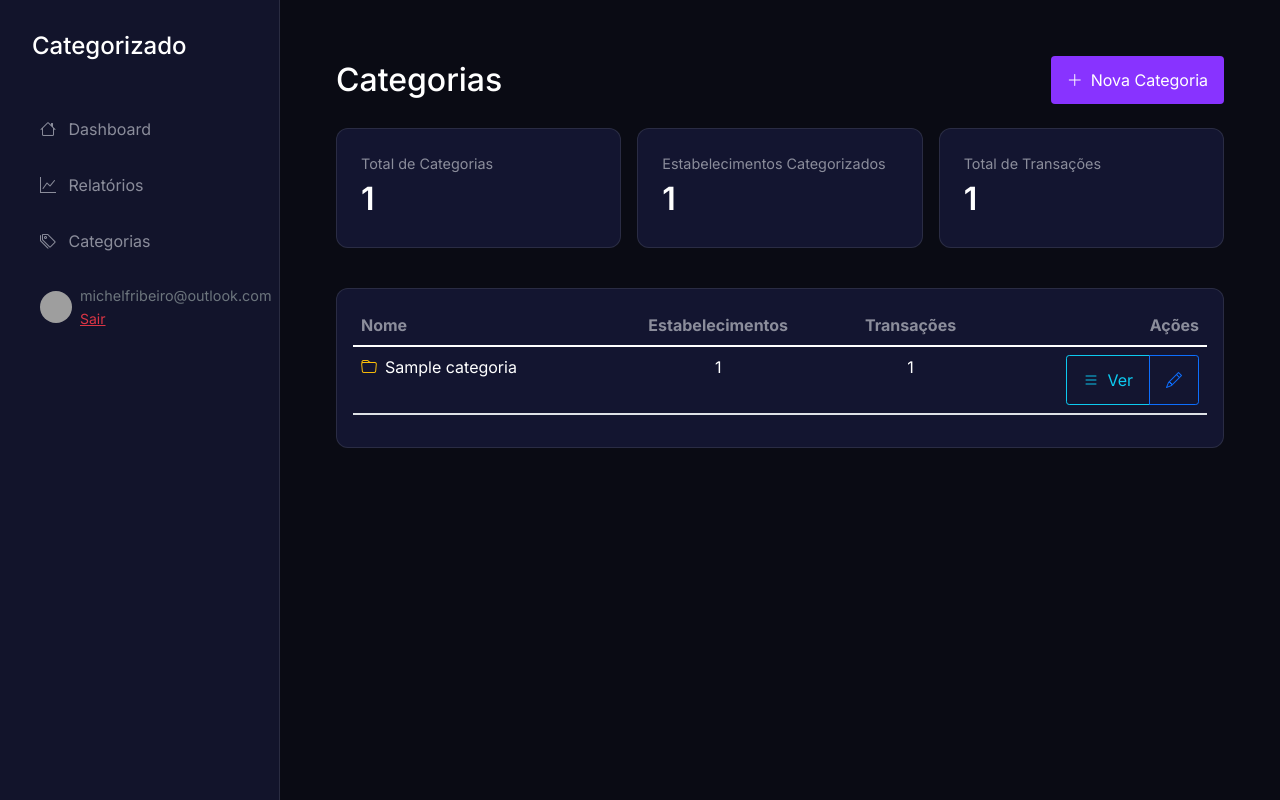
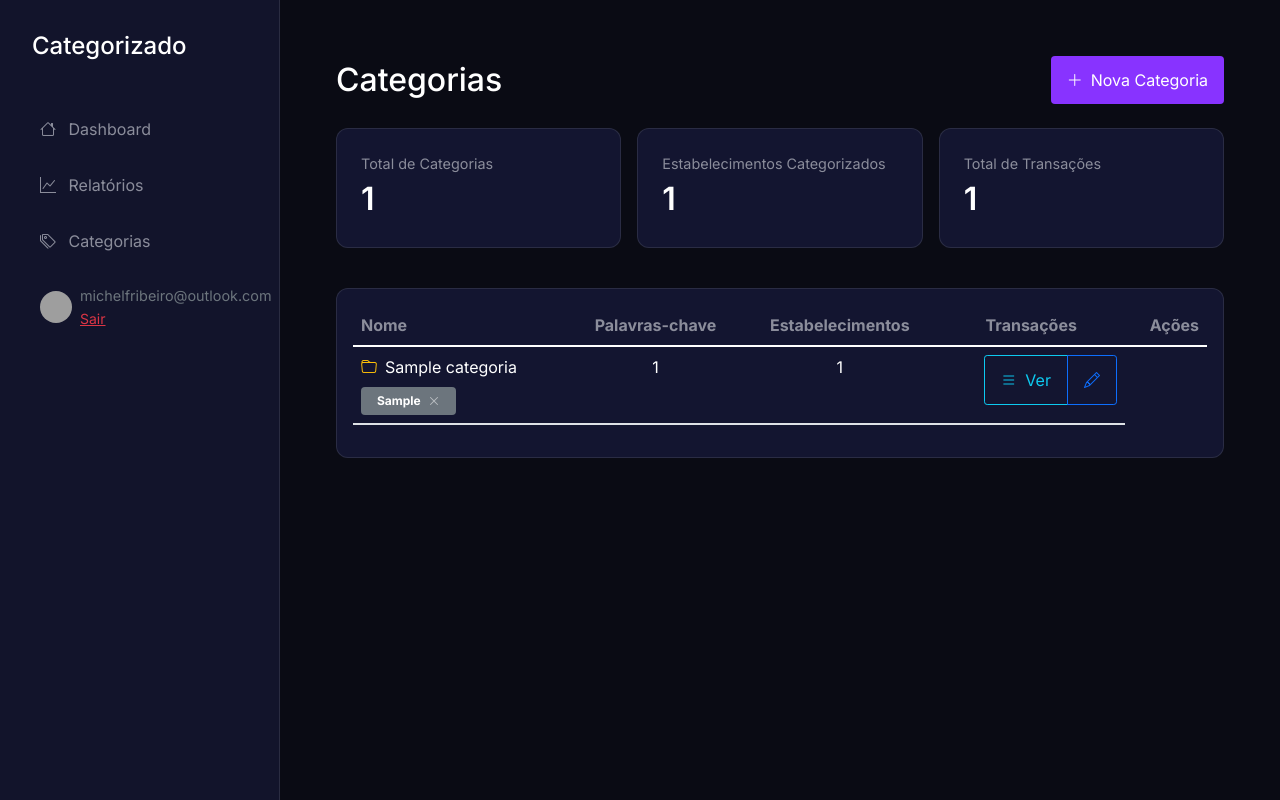
Before and after one commit to 1985michelfr/categorizado, a Flask app: page /categorias in a window 1280 px wide. Run offline with Flask 2, Linux system fonts and the light colour scheme; a user stored in the database is signed in; tables that the repository leaves empty hold one stand-in row (values such as "Sample post"); some libraries are stand-ins or nearby versions; grey boxes are pictures that could not be loaded.

Commit message:
melhorias para categorizar também por palavras chave

```diff
--- a/app.py
+++ b/app.py
@@ -45,6 +45,7 @@ class Categoria(db.Model):
     nome = db.Column(db.String(100), nullable=False)
     usuario_id = db.Column(db.Integer, db.ForeignKey('usuario.id'), nullable=False)
     estabelecimentos = db.relationship('Estabelecimento', backref='categoria', lazy=True)
+    palavras_chave = db.relationship('PalavraChaveCategoria', backref='categoria', lazy=True)
 
     __table_args__ = (
         db.UniqueConstraint('nome', 'usuario_id', name='unique_nome_usuario'),
@@ -68,6 +69,16 @@ class Transacao(db.Model):
     categoria_id = db.Column(db.Integer, db.ForeignKey('categoria.id'))
     usuario_id = db.Column(db.Integer, db.ForeignKey('usuario.id'), nullable=False)
 
+class PalavraChaveCategoria(db.Model):
+    id = db.Column(db.Integer, primary_key=True)
+    palavra_chave = db.Column(db.String(100), nullable=False)
+    categoria_id = db.Column(db.Integer, db.ForeignKey('categoria.id'), nullable=False)
+    usuario_id = db.Column(db.Integer, db.ForeignKey('usuario.id'), nullable=False)
+
+    __table_args__ = (
+        db.UniqueConstraint('palavra_chave', 'usuario_id', name='unique_palavra_usuario'),
+    )
+
 with app.app_context():
     db.create_all()
 
@@ -79,11 +90,14 @@ def index():
     estabelecimentos = Estabelecimento.query.filter_by(usuario_id=current_user.id).all()
     transacoes = Transacao.query.filter_by(usuario_id=current_user.id).order_by(Transacao.data.desc()).limit(10).all()
 
-    # Calcula total do ano atual
+    # Calcula total dos últimos 12 meses
     hoje = datetime.now()
-    total_ano_atual = db.session.query(func.sum(Transacao.valor)).filter(
+    data_inicio = hoje - timedelta(days=365)  # 12 meses atrás
+
+    total_12_meses = db.session.query(func.sum(Transacao.valor)).filter(
         Transacao.usuario_id == current_user.id,
-        func.extract('year', Transacao.data) == hoje.year
+        Transacao.data >= data_inicio,
+        Transacao.data <= hoje
     ).scalar() or 0
 
     # Dados para o gráfico de gastos por mês
@@ -145,11 +159,22 @@ def index():
                          estabelecimentos=estabelecimentos,
                          transacoes=transacoes,
                          tem_pendentes=tem_pendentes,
-                         total_ano_atual=total_ano_atual,
+                         total_12_meses=total_12_meses,
                          labels_meses=labels_meses,
                          valores_meses=valores_meses,
                          labels_categorias=labels_categorias,
                          valores_categorias=valores_categorias)
+
+def encontrar_categoria_por_palavra_chave(estabelecimento, usuario_id):
+    """Busca uma categoria baseada nas palavras-chave cadastradas"""
+    palavras_chave = PalavraChaveCategoria.query.filter_by(
+        usuario_id=usuario_id
+    ).all()
+
+    for palavra in palavras_chave:
+        if palavra.palavra_chave.lower() in estabelecimento.lower():
+            return palavra.categoria_id
+    return None
 
 @app.route('/upload', methods=['POST'])
 @login_required
@@ -233,14 +258,15 @@ def upload_file():
                         else:
                             raise Exception(f'Formato de data não reconhecido: {data_str}')
 
-                    estabelecimento = str(row[colunas_encontradas['descricao']]).strip()
+                    # Limpa o nome do estabelecimento removendo informações de parcelamento
+                    estabelecimento = limpar_nome_estabelecimento(str(row[colunas_encontradas['descricao']]).strip())
                     valor_str = str(row[colunas_encontradas['valor']])
 
                     # Limpa e converte o valor
                     valor_str = valor_str.replace('R$', '').replace(' ', '')
                     if ',' in valor_str and '.' in valor_str:
                         valor_str = valor_str.replace('.', '')
-                    valor = abs(float(valor_str.replace(',', '.').strip()))  # Usa abs() para garantir valor positivo
+                    valor = abs(float(valor_str.replace(',', '.').strip()))
 
                     # Verifica se já existe uma transação idêntica
                     transacao_existente = Transacao.query.filter_by(
@@ -251,16 +277,18 @@ def upload_file():
                     ).first()
 
                     if not transacao_existente:
-                        # Verifica se existe um estabelecimento cadastrado
+                        # Primeiro tenta encontrar um estabelecimento já cadastrado
                         estabelecimento_obj = Estabelecimento.query.filter_by(
                             nome=estabelecimento,
                             usuario_id=current_user.id
                         ).first()
 
-                        # Se existir estabelecimento, usa a categoria dele
-                        categoria_id = estabelecimento_obj.categoria_id if estabelecimento_obj else None
+                        if estabelecimento_obj:
+                            categoria_id = estabelecimento_obj.categoria_id
+                        else:
+                            # Se não encontrou estabelecimento, tenta encontrar por palavra-chave
+                            categoria_id = encontrar_categoria_por_palavra_chave(estabelecimento, current_user.id)
 
-                        # Cria nova transação
                         nova_transacao = Transacao(
                             data=data,
                             estabelecimento=estabelecimento,
@@ -794,5 +822,71 @@ def logout():
     logout_user()
     return redirect(url_for('login'))
 
+@app.route('/adicionar-palavra-chave', methods=['POST'])
+@login_required
+def adicionar_palavra_chave():
+    categoria_id = request.form.get('categoria_id')
+    palavra_chave = request.form.get('palavra_chave')
+
+    if categoria_id and palavra_chave:
+        # Verifica se a categoria pertence ao usuário
+        categoria = Categoria.query.filter_by(
+            id=categoria_id,
+            usuario_id=current_user.id
+        ).first()
+
+        if categoria:
+            # Verifica se já existe esta palavra-chave
+            palavra_existente = PalavraChaveCategoria.query.filter(
+                PalavraChaveCategoria.usuario_id == current_user.id,
+                func.lower(PalavraChaveCategoria.palavra_chave) == func.lower(palavra_chave)
+            ).first()
+
+            if palavra_existente:
+                flash('Esta palavra-chave já está cadastrada!')
+            else:
+                nova_palavra = PalavraChaveCategoria(
+                    palavra_chave=palavra_chave,
+                    categoria_id=categoria_id,
+                    usuario_id=current_user.id
+                )
+                db.session.add(nova_palavra)
+
+                # Atualiza transações existentes que contêm esta palavra-chave
+                transacoes = Transacao.query.filter(
+                    Transacao.usuario_id == current_user.id,
+                    Transacao.categoria_id == None,
+                    Transacao.estabelecimento.ilike(f'%{palavra_chave}%')
+                ).all()
+
+                for transacao in transacoes:
+                    transacao.categoria_id = categoria_id
+
+                db.session.commit()
+                flash('Palavra-chave adicionada com sucesso!')
+        else:
+            flash('Categoria não encontrada!')
+    else:
+        flash('Dados inválidos!')
+
+    return redirect(url_for('listar_categorias'))
+
+@app.route('/remover-palavra-chave/<int:palavra_id>', methods=['POST'])
+@login_required
+def remover_palavra_chave(palavra_id):
+    palavra = PalavraChaveCategoria.query.filter_by(
+        id=palavra_id,
+        usuario_id=current_user.id
+    ).first()
+
+    if palavra:
+        db.session.delete(palavra)
+        db.session.commit()
+        flash('Palavra-chave removida com sucesso!')
+    else:
+        flash('Palavra-chave não encontrada!')
+
+    return redirect(url_for('listar_categorias'))
+
 if __name__ == '__main__':
     app.run(debug=True)
--- a/templates/categorias.html
+++ b/templates/categorias.html
@@ -47,6 +47,7 @@ content %}
           <thead>
             <tr>
               <th>Nome</th>
+              <th class="text-center d-none d-md-table-cell">Palavras-chave</th>
               <th class="text-center d-none d-md-table-cell">
                 Estabelecimentos
               </th>
@@ -58,9 +59,26 @@ content %}
             {% for info in categorias %}
             <tr>
               <td>
-                <div class="d-flex align-items-center">
-                  <i class="bi bi-folder me-2 text-warning"></i>
-                  {{ info.categoria.nome }}
+                <div class="d-flex flex-column">
+                  <div class="d-flex align-items-center">
+                    <i class="bi bi-folder me-2 text-warning"></i>
+                    {{ info.categoria.nome }}
+                  </div>
+                  {% if info.categoria.palavras_chave %}
+                  <div class="mt-2">
+                    {% for palavra in info.categoria.palavras_chave %}
+                    <span class="badge bg-secondary me-1">
+                      {{ palavra.palavra_chave }}
+                      <button
+                        type="button"
+                        class="btn-close btn-close-white ms-1"
+                        onclick="removerPalavraChave('{{ palavra.id }}')"
+                        style="font-size: 0.5rem"
+                      ></button>
+                    </span>
+                    {% endfor %}
+                  </div>
+                  {% endif %}
                 </div>
               </td>
               <td class="text-center d-none d-md-table-cell">
@@ -230,6 +248,53 @@ content %}
   </div>
 </div>
 
+<!-- Modal para adicionar palavra-chave -->
+<div class="modal fade" id="modalPalavraChave" tabindex="-1">
+  <div class="modal-dialog">
+    <div class="modal-content">
+      <div class="modal-header">
+        <h5 class="modal-title">Adicionar Palavra-chave</h5>
+        <button
+          type="button"
+          class="btn-close"
+          data-bs-dismiss="modal"
+        ></button>
+      </div>
+      <form method="POST" action="{{ url_for('adicionar_palavra_chave') }}">
+        <div class="modal-body">
+          <input
+            type="hidden"
+            name="categoria_id"
+            id="palavraChaveCategoriaId"
+          />
+          <div class="mb-3">
+            <label class="form-label">Palavra-chave</label>
+            <input
+              type="text"
+              class="form-control"
+              name="palavra_chave"
+              required
+            />
+          </div>
+        </div>
+        <div class="modal-footer">
+          <button
+            type="button"
+            class="btn btn-secondary"
+            data-bs-dismiss="modal"
+          >
+            Cancelar
+          </button>
+          <button type="submit" class="btn btn-primary">Adicionar</button>
+        </div>
+      </form>
+    </div>
+  </div>
+</div>
+
+<!-- Formulário para remover palavra-chave -->
+<form id="formRemoverPalavraChave" method="POST" style="display: none"></form>
+
 <script>
   function editarCategoria(id, nome) {
     document.getElementById("editCategoriaId").value = id;
@@ -240,5 +305,18 @@ content %}
     document.getElementById("formExcluirCategoria").action =
       "{{ url_for('excluir_categoria', categoria_id=0) }}".replace("0", id);
   }
+
+  function adicionarPalavraChave(categoriaId) {
+    document.getElementById("palavraChaveCategoriaId").value = categoriaId;
+    new bootstrap.Modal(document.getElementById("modalPalavraChave")).show();
+  }
+
+  function removerPalavraChave(palavraId) {
+    if (confirm("Tem certeza que deseja remover esta palavra-chave?")) {
+      const form = document.getElementById("formRemoverPalavraChave");
+      form.action = `/remover-palavra-chave/${palavraId}`;
+      form.submit();
+    }
+  }
 </script>
 {% endblock %}
--- a/templates/index.html
+++ b/templates/index.html
@@ -5,8 +5,8 @@ content %}
   <div class="row g-3 mb-4">
     <div class="col-12 col-sm-6 col-md-3">
       <div class="card stat-card">
-        <div class="stat-label">Total de Gastos no Ano</div>
-        <div class="stat-value">R$ {{ total_ano_atual|default('0.00') }}</div>
+        <div class="stat-label">Total de Gastos (12 meses)</div>
+        <div class="stat-value">R$ {{ total_12_meses|default('0.00') }}</div>
       </div>
     </div>
     <div class="col-12 col-sm-6 col-md-3">
```
